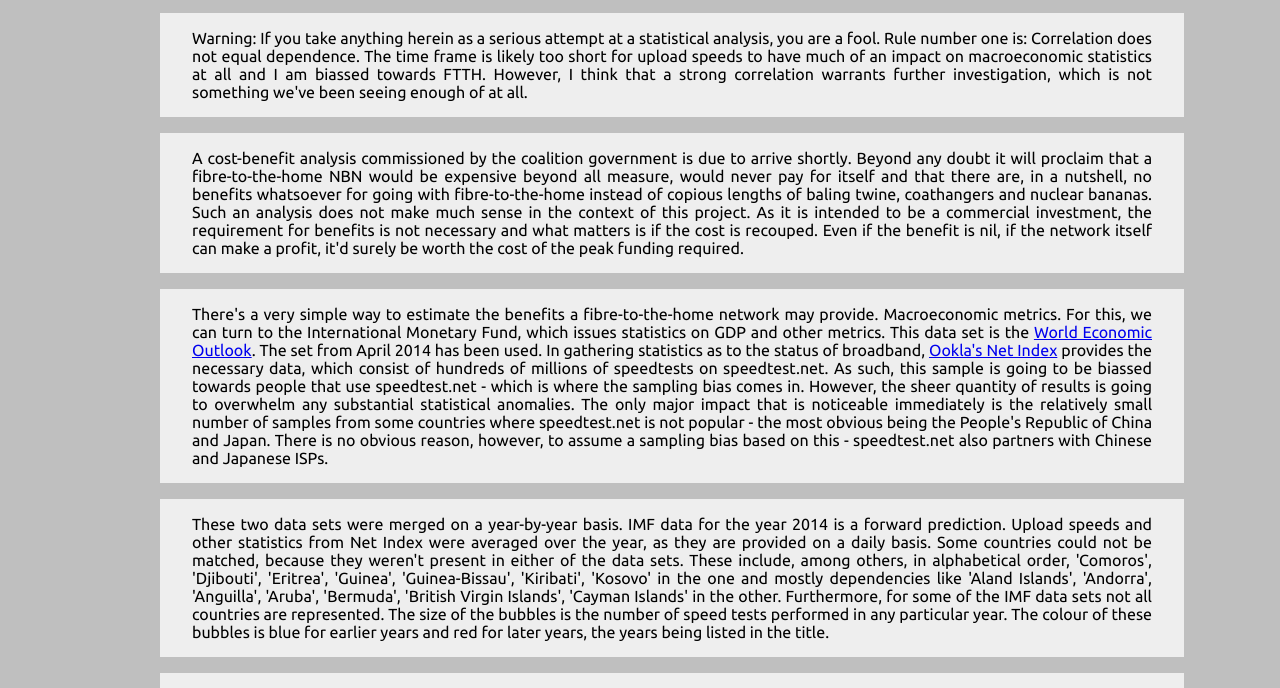
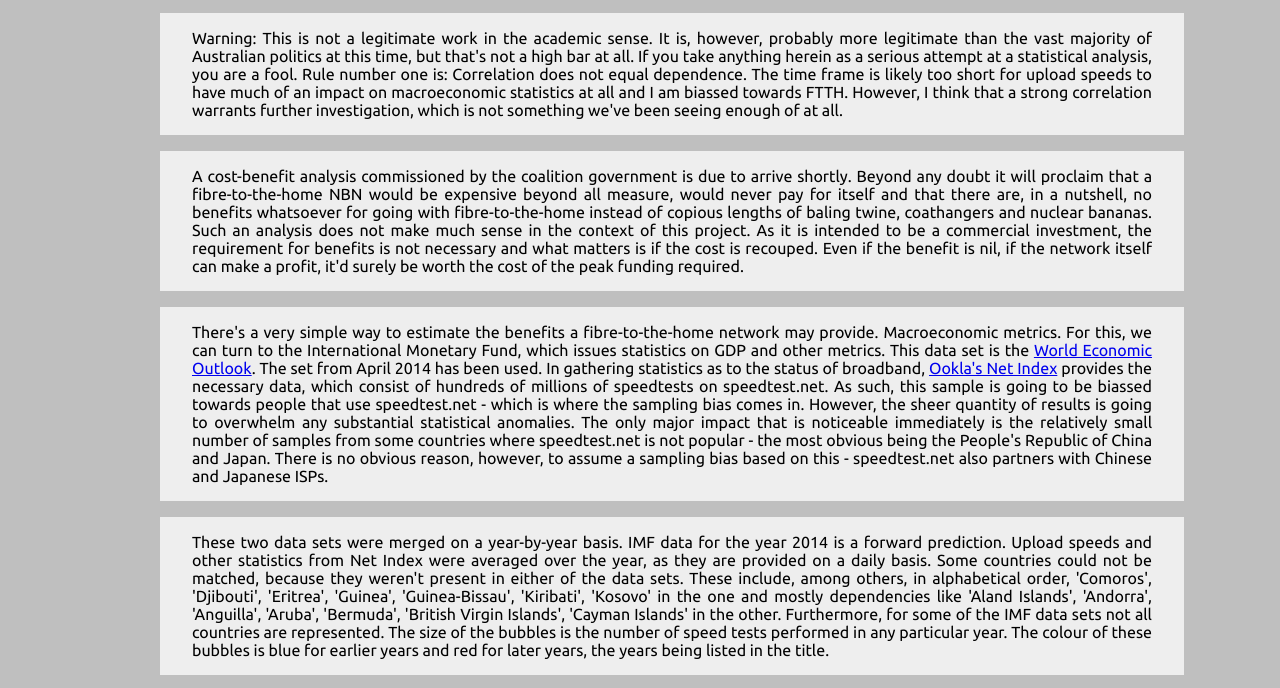
Before and after one commit to quink/quink.github.io, a plain HTML site: page macronbn/index.html in a window 1280 px wide. Shown: the part 104-792 px from the top of the page. Drawn offline with Linux system fonts and the light colour scheme.

Commit message:
Update index.html

```diff
--- a/macronbn/index.html
+++ b/macronbn/index.html
@@ -13,7 +13,7 @@
 <body>
 <h1>Fast upload speeds and macroeconomics. Draft.</h1>
 <p>
-    Warning: If you take anything herein as a serious attempt at a statistical analysis, you are a fool. Rule number one is: Correlation does not equal dependence. The time frame is likely too short for upload speeds to have much of an impact on macroeconomic statistics at all and I am biassed towards FTTH. However, I think that a strong correlation warrants further investigation, which is not something we've been seeing enough of at all.
+    Warning: This is not a legitimate work in the academic sense. It is, however, probably more legitimate than the vast majority of Australian politics at this time, but that's not a high bar at all. If you take anything herein as a serious attempt at a statistical analysis, you are a fool. Rule number one is: Correlation does not equal dependence. The time frame is likely too short for upload speeds to have much of an impact on macroeconomic statistics at all and I am biassed towards FTTH. However, I think that a strong correlation warrants further investigation, which is not something we've been seeing enough of at all.
 </p>
 <p>
     A cost-benefit analysis commissioned by the coalition government is due to arrive shortly. Beyond any doubt it will proclaim that a fibre-to-the-home NBN would be expensive beyond all measure, would never pay for itself and that there are, in a nutshell, no benefits whatsoever for going with fibre-to-the-home instead of copious lengths of baling twine, coathangers and nuclear bananas.
```
